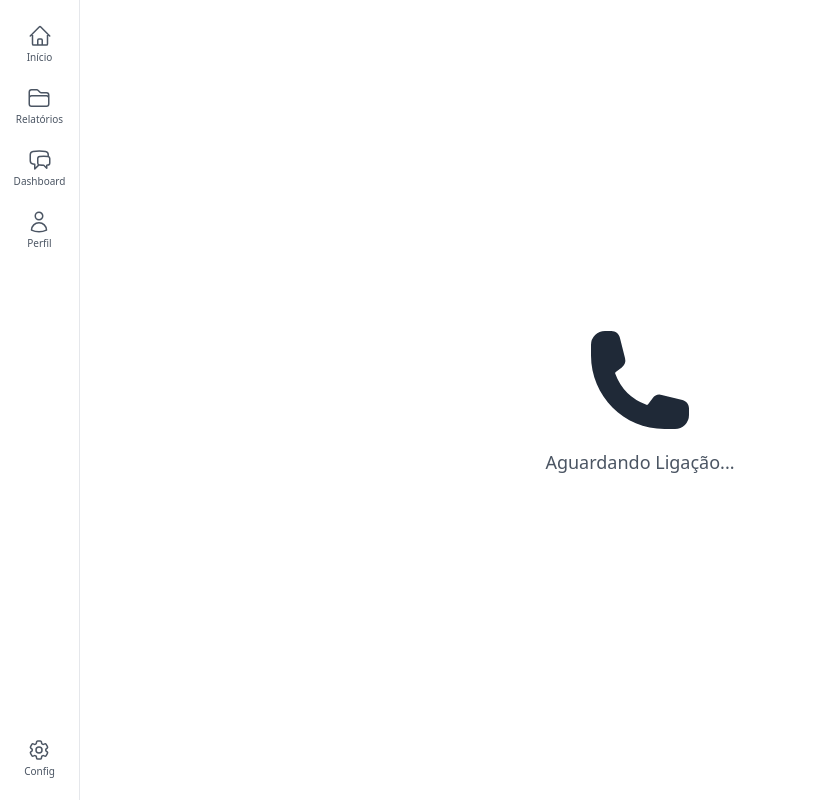
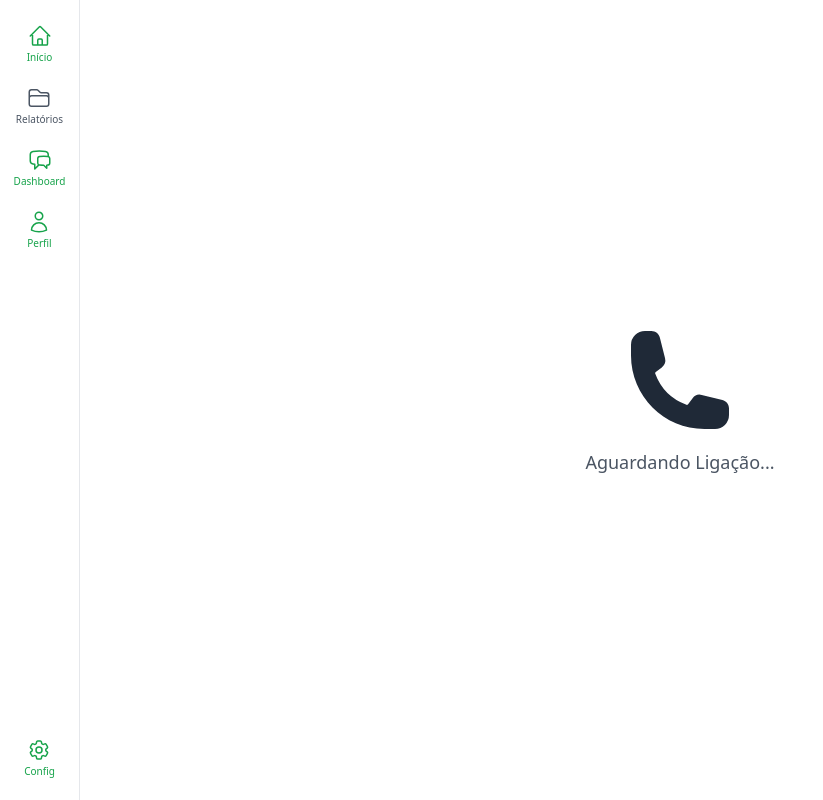
Before and after one commit to samueelg/DoctorTicketPHP, a React (Vite) app in the folder frontend/: page / in a window 1280 px wide. Shown: the whole page, without its empty margins (0-823 px from the left). Built offline with nearby package versions, Linux system fonts and the light colour scheme.

Commit message:
:sparkles: Criando pagina de Inicio e rotas de navegação do react

```diff
--- a/frontend/package.json
+++ b/frontend/package.json
@@ -14,7 +14,8 @@
     "@tauri-apps/api": "^2.7.0",
     "@tauri-apps/plugin-opener": "^2.4.0",
     "react": "^18.3.1",
-    "react-dom": "^18.3.1"
+    "react-dom": "^18.3.1",
+    "react-router-dom": "^7.13.0"
   },
   "devDependencies": {
     "@tauri-apps/cli": "^2",
--- /dev/null
+++ b/frontend/src/components/layout/Sidebar.jsx
@@ -0,0 +1,46 @@
+import {
+  HomeIcon,
+  FolderIcon,
+  ChatBubbleLeftRightIcon,
+  UserIcon,
+  Cog6ToothIcon,
+} from "@heroicons/react/24/outline";
+import { NavLink } from "react-router-dom";
+
+const linkClass = ({ isActive }) =>
+  `flex flex-col items-center gap-1 hover:text-gray-900 ${
+    isActive ? "text-green-600" : "text-gray-600"
+  }`;
+
+export function Sidebar() {
+  return (
+    <aside className="w-20 flex-none border-r">
+      <nav className="h-full flex flex-col items-center gap-6 py-6">
+        <NavLink to="/" className={linkClass}>
+          <HomeIcon className="h-6 w-6" />
+          <span className="text-[10px] leading-none">Início</span>
+        </NavLink>
+
+        <NavLink to="/login" className={linkClass}>
+          <FolderIcon className="h-6 w-6" />
+          <span className="text-[10px] leading-none">Relatórios</span>
+        </NavLink>
+
+        <NavLink className={linkClass}>
+          <ChatBubbleLeftRightIcon className="h-6 w-6" />
+          <span className="text-[10px] leading-none">Dashboard</span>
+        </NavLink>
+
+        <NavLink className={linkClass}>
+          <UserIcon className="h-6 w-6" />
+          <span className="text-[10px] leading-none">Perfil</span>
+        </NavLink>
+
+        <NavLink className={(p) => linkClass(p) + " mt-auto"}>
+          <Cog6ToothIcon className="h-6 w-6" />
+          <span className="text-[10px] leading-none">Config</span>
+        </NavLink>
+      </nav>
+    </aside>
+  );
+}
--- a/frontend/src/main.jsx
+++ b/frontend/src/main.jsx
@@ -1,11 +1,10 @@
 import React from "react";
 import ReactDOM from "react-dom/client";
-import Login from "./pages/Login";
 import "./global.css"
-import Inicio from "./pages/Inicio";
+import App from "./pages/App";
 
 ReactDOM.createRoot(document.getElementById("root")).render(
   <React.StrictMode>
-    <Inicio />
-  </React.StrictMode>,
+    <App />
+  </React.StrictMode>
 );
--- /dev/null
+++ b/frontend/src/pages/App.jsx
@@ -0,0 +1,18 @@
+import { HashRouter, Navigate, Route, Routes } from "react-router-dom";
+import Inicio from "./Inicio";
+import Login from "./auth/Login";
+import AppLayout from "./layouts/AppLayout";
+
+export default function App(){
+    return(
+        <HashRouter>
+            <Routes>
+                <Route element={<AppLayout />}>
+                    <Route path="/" element={<Inicio/>}/>
+                     <Route path="/login" element={<Login/>}/>
+                    <Route path="*" element={<Navigate to="/" replace />} />
+                </Route>
+            </Routes>
+        </HashRouter>
+    );
+}
--- a/frontend/src/pages/Inicio.jsx
+++ b/frontend/src/pages/Inicio.jsx
@@ -1,40 +1,11 @@
+import { useState } from "react";
 import { PhoneIcon } from "@heroicons/react/24/solid";
-import { HomeIcon,UserIcon,Cog6ToothIcon,ChatBubbleLeftRightIcon, FolderIcon } from "@heroicons/react/24/outline";
 
 export default function Inicio() {
 
 return (
   <div className="inicio-page">
     <div className="flex w-full h-screen relative">
-      {/* Barra lateral */}
-      <aside className="w-20 flex-none border-r">
-        <nav className="h-full flex flex-col items-center gap-6 py-6">
-          <button className="flex flex-col items-center gap-1 text-gray-600 hover:text-gray-900">
-            <HomeIcon className="h-6 w-6" />
-            <span className="text-[10px] leading-none">Início</span>
-          </button>
-
-          <button className="flex flex-col items-center gap-1 text-gray-600 hover:text-gray-900">
-            <FolderIcon className="h-6 w-6" />
-            <span className="text-[10px] leading-none">Relatórios</span>
-          </button>
-
-          <button className="flex flex-col items-center gap-1 text-gray-600 hover:text-gray-900">
-            <ChatBubbleLeftRightIcon className="h-6 w-6" />
-            <span className="text-[10px] leading-none">Dashboard</span>
-          </button>
-
-          <button className="flex flex-col items-center gap-1 text-gray-600 hover:text-gray-900">
-            <UserIcon className="h-6 w-6" />
-            <span className="text-[10px] leading-none">Perfil</span>
-          </button>
-
-          <button className="mt-auto flex flex-col items-center gap-1 text-gray-600 hover:text-gray-900">
-            <Cog6ToothIcon className="h-6 w-6" />
-            <span className="text-[10px] leading-none">Config</span>
-          </button>
-        </nav>
-      </aside>
 
       {/* Conteúdo central */}
       <main className="flex-1"></main>
--- a/frontend/src/pages/Login.jsx
+++ b/frontend/src/pages/auth/Login.jsx
@@ -1,7 +1,7 @@
 import { useState } from "react";
-import Input from "../components/atoms/InputField";
-import Button from "../components/atoms/Button";
-import logo from "../assets/images/oralsinlogo.jpg"
+import Input from "../../components/atoms/InputField";
+import Button from "../../components/atoms/Button";
+import logo from "../../assets/images/oralsinlogo.jpg"
 
 export default function Login() {
     const [email, setEmail] = useState("");
--- /dev/null
+++ b/frontend/src/pages/layouts/AppLayout.jsx
@@ -0,0 +1,13 @@
+import { Outlet } from "react-router-dom";
+import { Sidebar } from "../../components/layout/Sidebar";
+
+export default function AppLayout(){
+    return (
+    <div className="flex h-screen">
+        <Sidebar />
+        <main className="flex-1 overflow-auto">
+            <Outlet />
+        </main>
+        </div>
+    );
+}
```
Also changed, not shown: 1 other file (tests, documents, lock files or other folders).
